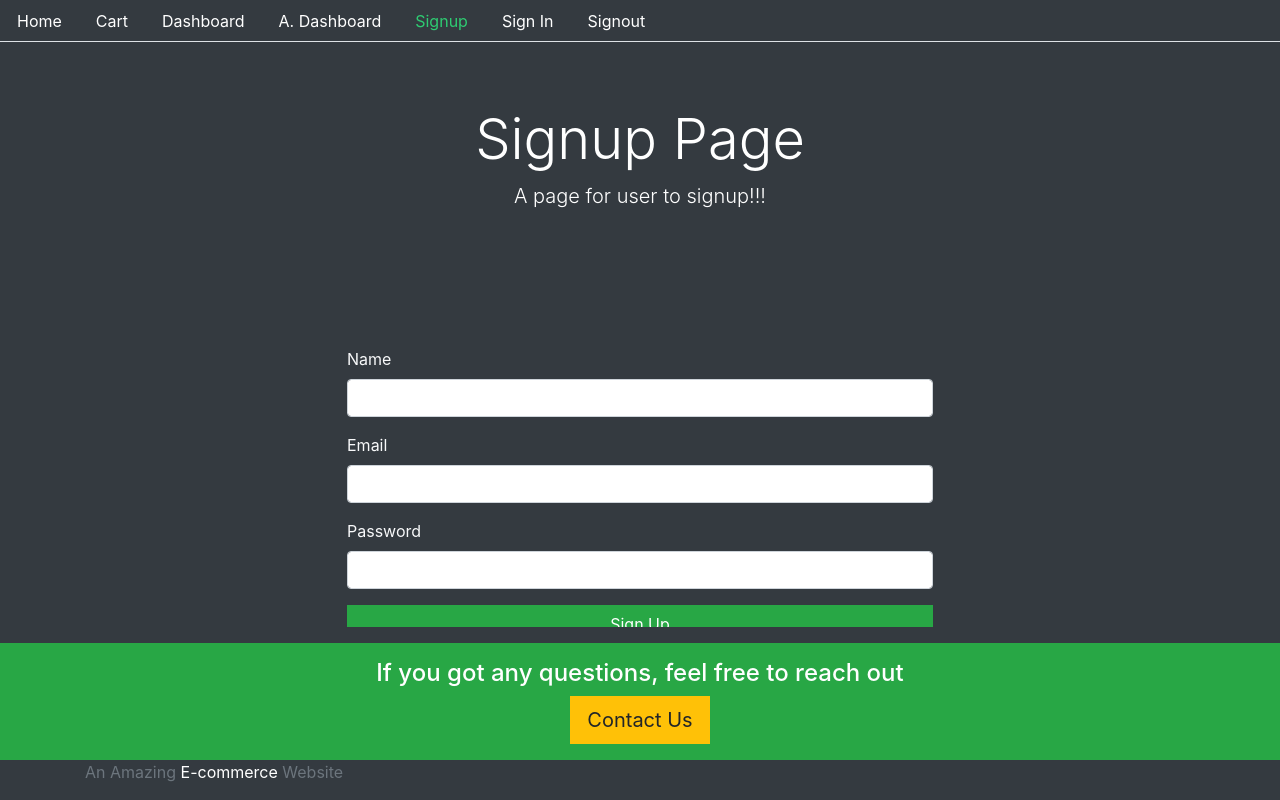
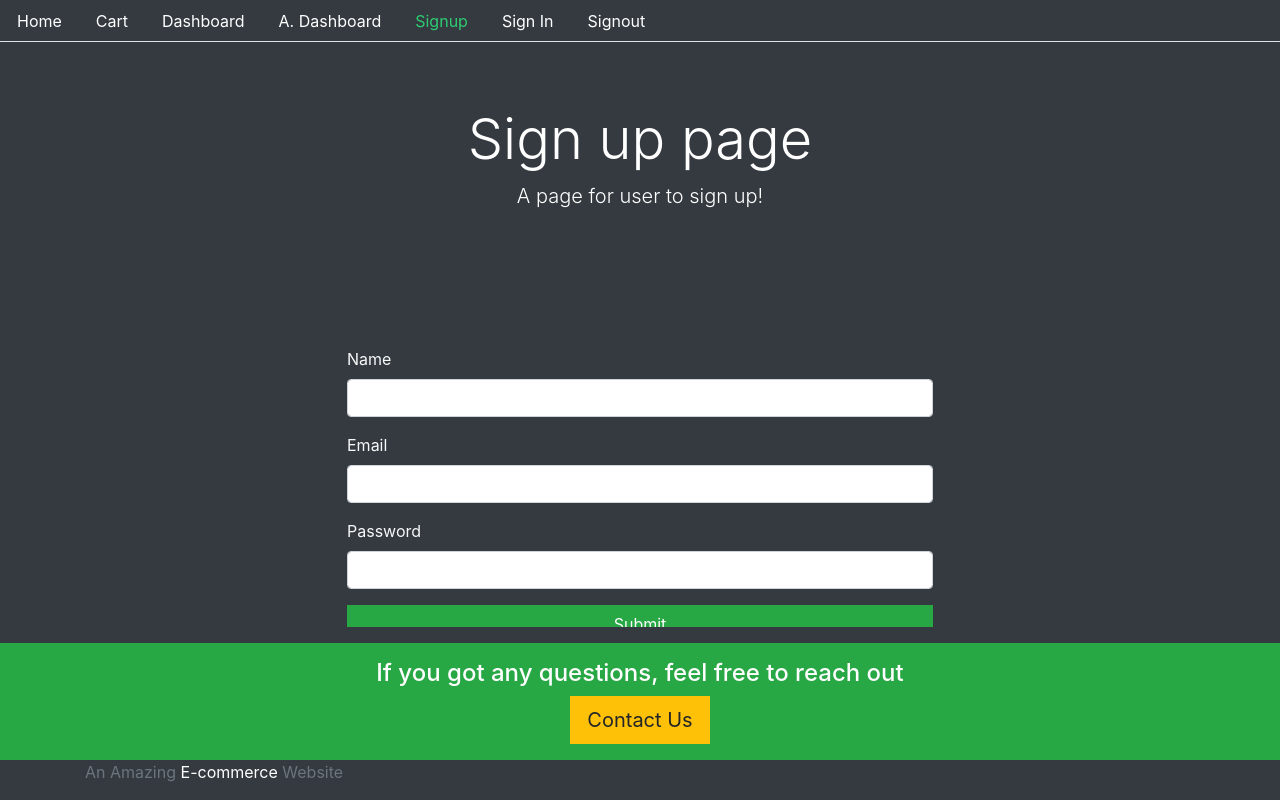
Before and after one commit to rishabhkumar16/E-commerce-MERN, a React (Create React App) app in the folder projfrontend/: page /signup in a window 1280 px wide. Built offline with nearby package versions, Linux system fonts and the light colour scheme.

Commit message:
Sign up functionality added

```diff
--- a/projfrontend/src/user/Signup.js
+++ b/projfrontend/src/user/Signup.js
@@ -1,36 +1,89 @@
- import React, { useState} from 'react';
-import Base from '../core/Base';
- import {Link} from 'react-router-dom';
+import React, { useState } from "react";
+import Base from "../core/Base";
+import { Link } from "react-router-dom";
+import { signup } from "../auth/helper";
 
- const Signup  = () => {
-     const signupForm = () => {
+const Signup = () => {
+  const [values, setValues] = useState({
+    name: "",
+    email: "",
+    password: "",
+    error: "",
+    success: false
+  });
+
+  const { name, email, password, error, success } = values;
+
+  const handleChange = name => event => {
+    setValues({ ...values, error: false, [name]: event.target.value });
+  };
+
+  const onSubmit = event => {
+    event.preventDefault();
+    setValues({ ...values, error: false });
+    signup({ name, email, password })
+      .then(data => {
+        if (data.error) {
+          setValues({ ...values, error: data.error, success: false });
+        } else {
+          setValues({
+            ...values,
+            name: "",
+            email: "",
+            password: "",
+            error: "",
+            success: true
+          });
+        }
+      })
+      .catch(console.log("Error in signup"));
+  };
+
+  const signUpForm = () => {
     return (
       <div className="row">
         <div className="col-md-6 offset-sm-3 text-left">
           <form>
             <div className="form-group">
               <label className="text-light">Name</label>
-                             <input  className="form-control" type="text"/>
+              <input
+                className="form-control"
+                onChange={handleChange("name")}
+                type="text"
+              />
             </div>
             <div className="form-group">
               <label className="text-light">Email</label>
-                             <input className="form-control" type="email"/>
+              <input
+                className="form-control"
+                onChange={handleChange("email")}
+                type="email"
+              />
             </div>
+
             <div className="form-group">
               <label className="text-light">Password</label>
-                             <input className="form-control" type="password"/>
+              <input
+                onChange={handleChange("password")}
+                className="form-control"
+                type="password"
+              />
             </div>
-                         <button className="btn btn-success btn-block">Sign Up</button>
+            <button onClick={onSubmit} className="btn btn-success btn-block">
+              Submit
+            </button>
           </form>
         </div>
       </div>
-         )
+    );
   };
+
   return (
-         <Base title="Signup Page" description="A page for user to signup!!!">
+    <Base title="Sign up page" description="A page for user to sign up!">
+      {signUpForm()}
 
-         {signupForm()}
     </Base>
   );
 };
+
 export default Signup;
```
Lines whose indentation alone changed are shown as unchanged.
